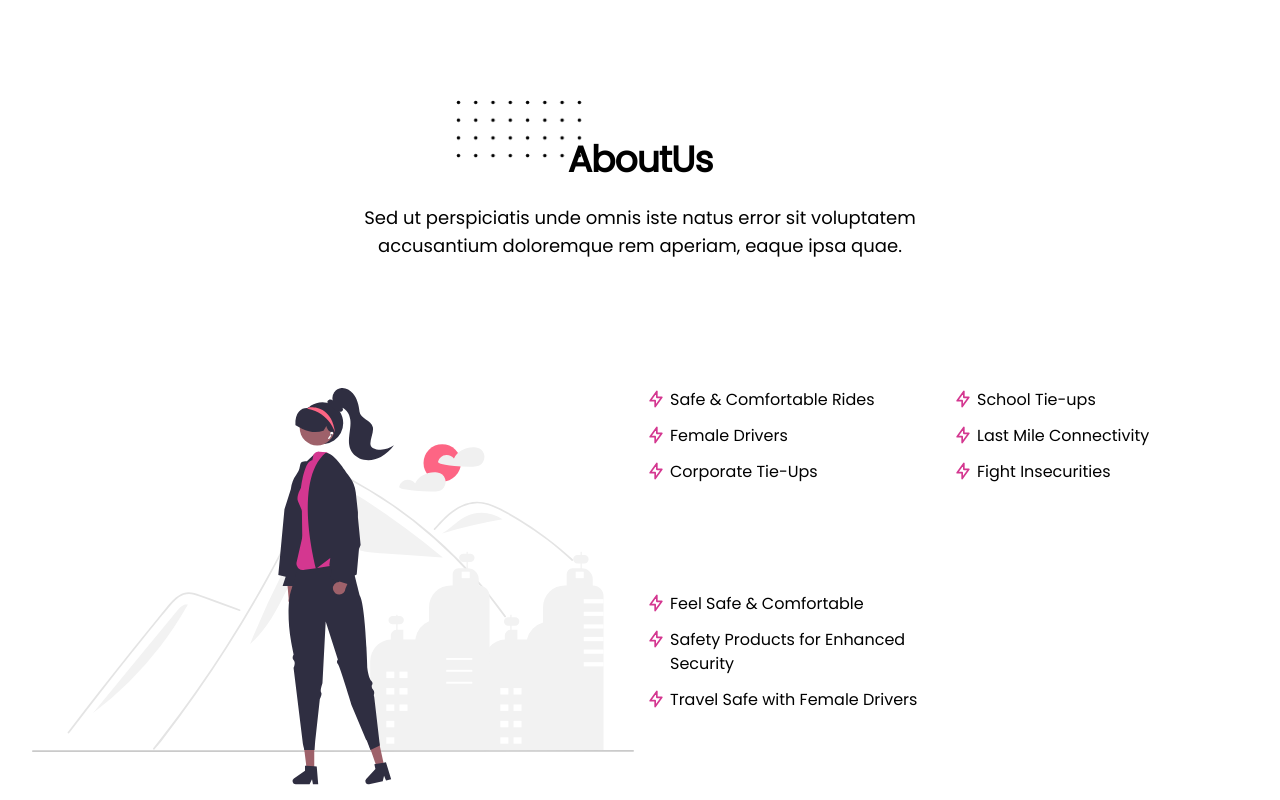
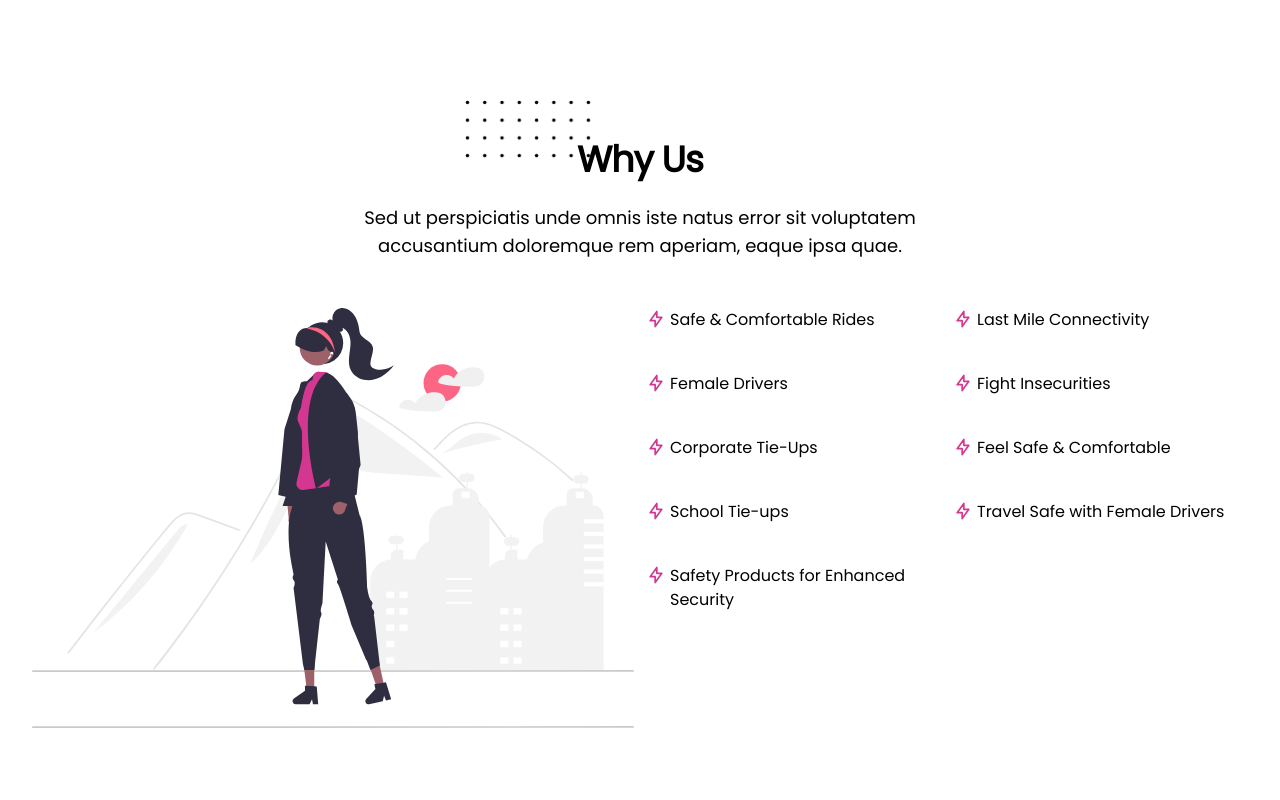
Before and after one commit to nipunagarwal4235/fery, a React (Create React App) app: page / in a window 1280 px wide. Shown: the part 1640-2440 px from the top of the page. Built offline with nearby package versions, Linux system fonts and the light colour scheme.

Commit message:
completed Why Us section

```diff
--- a/src/Components/Team.js
+++ b/src/Components/Team.js
@@ -2,14 +2,14 @@ import React from "react";
 import { team } from "../data";
 import { FiLinkedin } from "react-icons/fi";
 import { TbQuestionMark } from "react-icons/tb";
-import { GiChargedArrow, GiBinoculars, GiStairsGoal } from "react-icons/gi";
+import { GiChargedArrow, GiBinoculars, GiConqueror } from "react-icons/gi";
 
 const Team = () => {
   const aboutus = [
     {
       name: "Our Motto",
       logo: (
-        <GiStairsGoal className="w-16 h-16 text-[#fff] lg:w-20 lg:h-20"></GiStairsGoal>
+        <GiConqueror className="w-16 h-16 text-[#fff] lg:w-20 lg:h-20"></GiConqueror>
       ),
       description:
         "Sister partners available at every possible location of the city. Keeping the safety and security of our sister partners as our topmost priority as well as the travellers",
@@ -67,9 +67,9 @@ const Team = () => {
                   height="24"
                 />
               </svg>
-              <span className="relative"> About </span>
+              <span className="relative font-poppins"> About </span>
             </span>
-            Us
+            {" "}Us
           </h2>
           <p className="text-base text-gray-700 md:text-lg">
             Sed ut perspiciatis unde omnis iste natus error sit voluptatem
@@ -131,7 +131,9 @@ const Team = () => {
                             <FiLinkedin>{member.linkedin}</FiLinkedin>
                           </a>
                         </span>
-                        <h6 className="text-sm text-gray-500">{member.description}</h6>
+                        <h6 className="text-sm text-gray-500">
+                          {member.description}
+                        </h6>
                       </div>
                     </div>
                   </div>
--- a/src/Components/WhyUs.js
+++ b/src/Components/WhyUs.js
@@ -17,7 +17,7 @@ const WhyUs = () => {
 
   return (
     <>
-      <div className="px-4 py-16 mx-auto sm:max-w-xl md:max-w-full lg:max-w-screen-xl md:px-24 lg:px-8 lg:pt-20 lg:pb-0">
+      <div className="px-4 mx-auto sm:max-w-xl md:max-w-full lg:max-w-screen-xl md:px-24 lg:px-8 lg:pt-20 lg:pb-0">
         <div className="max-w-xl mb-10 md:mx-auto sm:text-center lg:max-w-2xl md:mb-12">
           <h2 className="max-w-lg mb-6 font-poppins text-3xl font-bold leading-none tracking-tight text-gray-900 sm:text-4xl md:mx-auto">
             <span className="relative inline-block">
@@ -43,8 +43,8 @@ const WhyUs = () => {
                   height="24"
                 />
               </svg>
-              <span className="relative"> About </span>
-            </span>
+              <span className="relative">Why</span>
+            </span>{" "}
             Us
           </h2>
           <p className="text-base text-gray-700 md:text-lg">
@@ -53,11 +53,11 @@ const WhyUs = () => {
           </p>
         </div>
       </div>
-      <div className="px-4 py-16 mx-auto sm:max-w-xl md:max-w-full lg:max-w-screen-xl md:px-24 lg:px-8 lg:py-20">
+      <div className="px-4 mx-auto sm:max-w-xl md:max-w-full lg:max-w-screen-xl md:px-24 lg:px-8 lg:pb-24">
         <div className="grid gap-3 row-gap-3 lg:grid-cols-2">
           <img src={Modern} alt="" />
           <div className="grid gap-3 row-gap-3 lg:grid-cols-2">
-            <ul className="space-y-3">
+            <ul className="space-y-10">
               <li className="flex items-start">
                 <span className="mr-1">
                   <TbBolt className="w-5 h-5 mt-px text-dark-pink"></TbBolt>
@@ -76,14 +76,20 @@ const WhyUs = () => {
                 </span>
                 {points[2]}
               </li>
-            </ul>
-            <ul className="space-y-3">
               <li className="flex items-start">
                 <span className="mr-1">
                   <TbBolt className="w-5 h-5 mt-px text-dark-pink"></TbBolt>
                 </span>
                 {points[3]}
               </li>
+              <li className="flex items-start">
+                <span className="mr-1">
+                  <TbBolt className="w-5 h-5 mt-px text-dark-pink"></TbBolt>
+                </span>
+                {points[7]}
+              </li>
+            </ul>
+            <ul className="space-y-10">
               <li className="flex items-start">
                 <span className="mr-1">
                   <TbBolt className="w-5 h-5 mt-px text-dark-pink"></TbBolt>
@@ -96,19 +102,11 @@ const WhyUs = () => {
                 </span>
                 {points[5]}
               </li>
-            </ul>
-            <ul className="space-y-3">
               <li className="flex items-start">
                 <span className="mr-1">
                   <TbBolt className="w-5 h-5 mt-px text-dark-pink"></TbBolt>
                 </span>
                 {points[6]}
-              </li>
-              <li className="flex items-start">
-                <span className="mr-1">
-                  <TbBolt className="w-5 h-5 mt-px text-dark-pink"></TbBolt>
-                </span>
-                {points[7]}
               </li>
               <li className="flex items-start">
                 <span className="mr-1">
```
